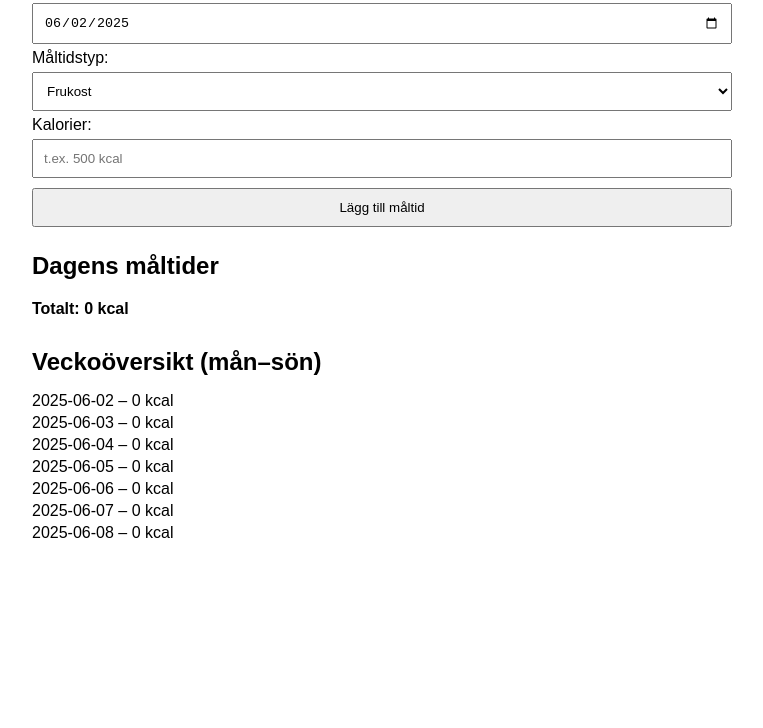
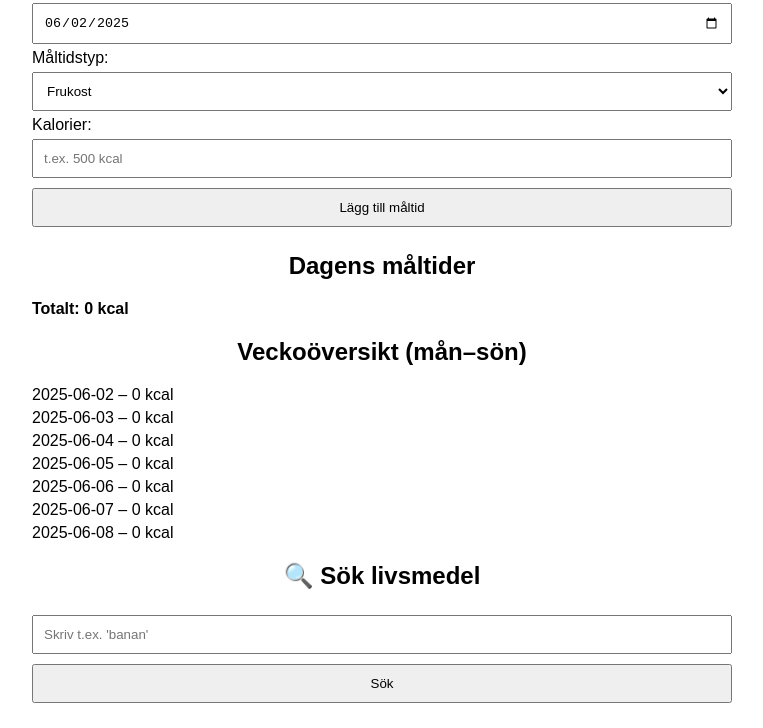
Before and after one commit to abballa/Kaloriraknare, a plain HTML site: page index.html in a window 1280 px wide. Shown: the part 121-849 px from the top of the page, without its empty margins (258-1021 px from the left). Before the commit the page ends 800 px from the top, so only its background shows below. Drawn offline with Linux system fonts and the light colour scheme.

Commit message:
Add files via upload

```diff
--- a/index.html
+++ b/index.html
@@ -1,22 +1,18 @@
-
 <!DOCTYPE html>
 <html lang="sv">
 <head>
     <meta charset="UTF-8">
     <meta name="viewport" content="width=device-width, initial-scale=1.0">
-    <title>Kaloriräknare</title>
+    <title>Kaloriräknare + Livsmedelssökning</title>
     <style>
         body { font-family: sans-serif; padding: 20px; max-width: 700px; margin: auto; }
-        h1 { text-align: center; }
+        h1, h2 { text-align: center; }
         input, select, button { margin: 5px 0; padding: 10px; width: 100%; box-sizing: border-box; }
-        .meal-list ul { padding-left: 0; list-style: none; }
-        .meal-list li { display: flex; justify-content: space-between; margin-bottom: 5px; }
+        .meal-list ul, .week-summary ul { padding-left: 0; list-style: none; }
+        .meal-list li, .week-summary li { display: flex; justify-content: space-between; margin-bottom: 5px; }
         .remove-btn { margin-left: 10px; background-color: red; color: white; border: none; padding: 4px 8px; cursor: pointer; }
         .total { font-weight: bold; margin-top: 10px; }
-        .week-summary { margin-top: 30px; }
-        .week-summary h2 { margin-bottom: 5px; }
-        .week-summary ul { list-style: none; padding-left: 0; }
-        .week-summary li { margin-bottom: 4px; }
+        .result-item { border: 1px solid #ccc; padding: 10px; margin-top: 5px; }
     </style>
 </head>
 <body>
@@ -48,6 +44,13 @@
         <ul id="weekSummary"></ul>
     </div>
 
+    <div class="search-section">
+        <h2>🔍 Sök livsmedel</h2>
+        <input type="text" id="searchInput" placeholder="Skriv t.ex. 'banan'">
+        <button onclick="searchFood()">Sök</button>
+        <div id="searchResults"></div>
+    </div>
+
     <script>
         const mealList = document.getElementById("mealList");
         const totalCaloriesEl = document.getElementById("totalCalories");
@@ -55,6 +58,8 @@
         const dateInput = document.getElementById("date");
         const mealTypeInput = document.getElementById("mealType");
         const weekSummary = document.getElementById("weekSummary");
+        const searchInput = document.getElementById("searchInput");
+        const searchResults = document.getElementById("searchResults");
 
         function loadMeals() {
             mealList.innerHTML = "";
@@ -126,6 +131,43 @@
             return { start: monday, end: sunday };
         }
 
+        async function searchFood() {
+            const searchTerm = searchInput.value.trim();
+            if (!searchTerm) return;
+            searchResults.innerHTML = "Söker...";
+
+            try {
+                const response = await fetch(`https://dataportal.livsmedelsverket.se/api/v1/livsmedel?namn=${encodeURIComponent(searchTerm)}`);
+                const results = await response.json();
+
+                searchResults.innerHTML = "";
+
+                for (const item of results) {
+                    const details = await fetch(`https://dataportal.livsmedelsverket.se/api/v1/livsmedel/${item.nummer}`);
+                    const food = await details.json();
+                    const nutrients = food.naringsvarden;
+
+                    const energi = nutrients.find(n => n.namn === "Energi (kcal)")?.varde || 0;
+                    const fett = nutrients.find(n => n.namn === "Fett")?.varde || 0;
+                    const kolhydrater = nutrients.find(n => n.namn === "Kolhydrater")?.varde || 0;
+                    const socker = nutrients.find(n => n.namn === "Sockerarter")?.varde || 0;
+                    const protein = nutrients.find(n => n.namn === "Protein")?.varde || 0;
+
+                    const div = document.createElement("div");
+                    div.className = "result-item";
+                    div.innerHTML = `<strong>${food.namn}</strong><br>
+                        Kalorier: ${energi} kcal<br>
+                        Fett: ${fett} g<br>
+                        Kolhydrater: ${kolhydrater} g<br>
+                        Sockerarter: ${socker} g<br>
+                        Protein: ${protein} g`;
+                    searchResults.appendChild(div);
+                }
+            } catch (e) {
+                searchResults.innerHTML = "Kunde inte hämta data.";
+            }
+        }
+
         dateInput.addEventListener("change", loadMeals);
         window.addEventListener("load", () => {
             const today = new Date().toISOString().split("T")[0];
```
